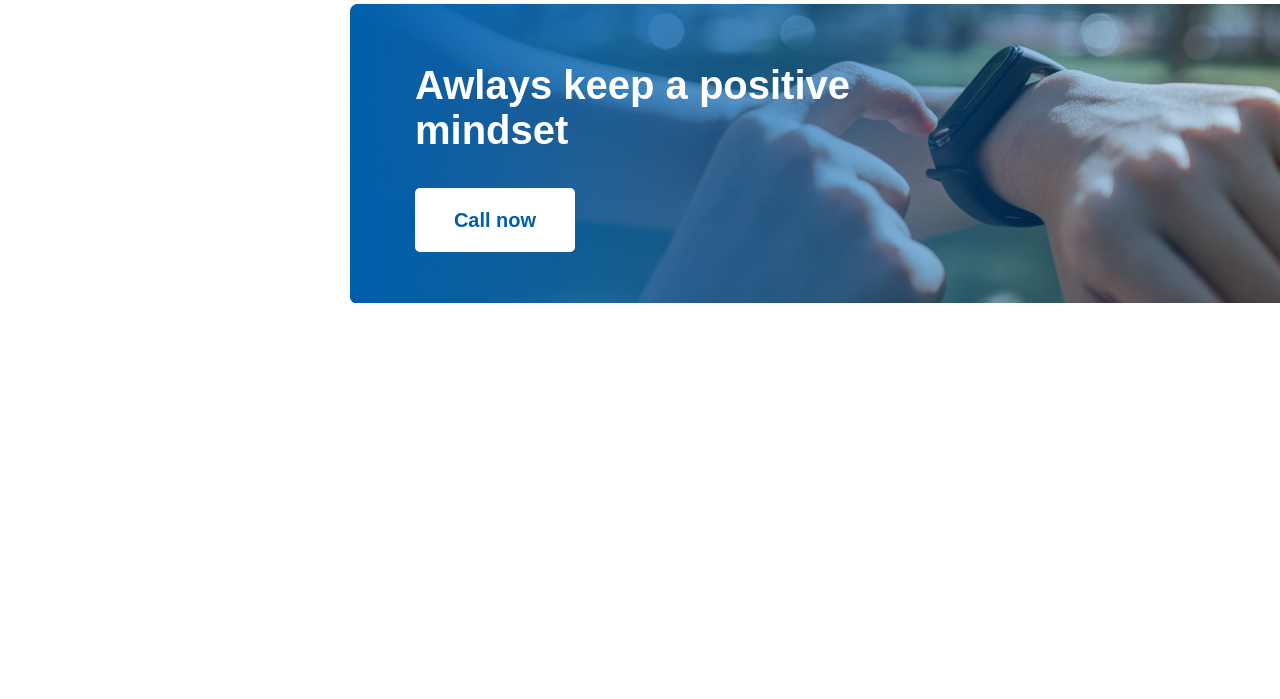
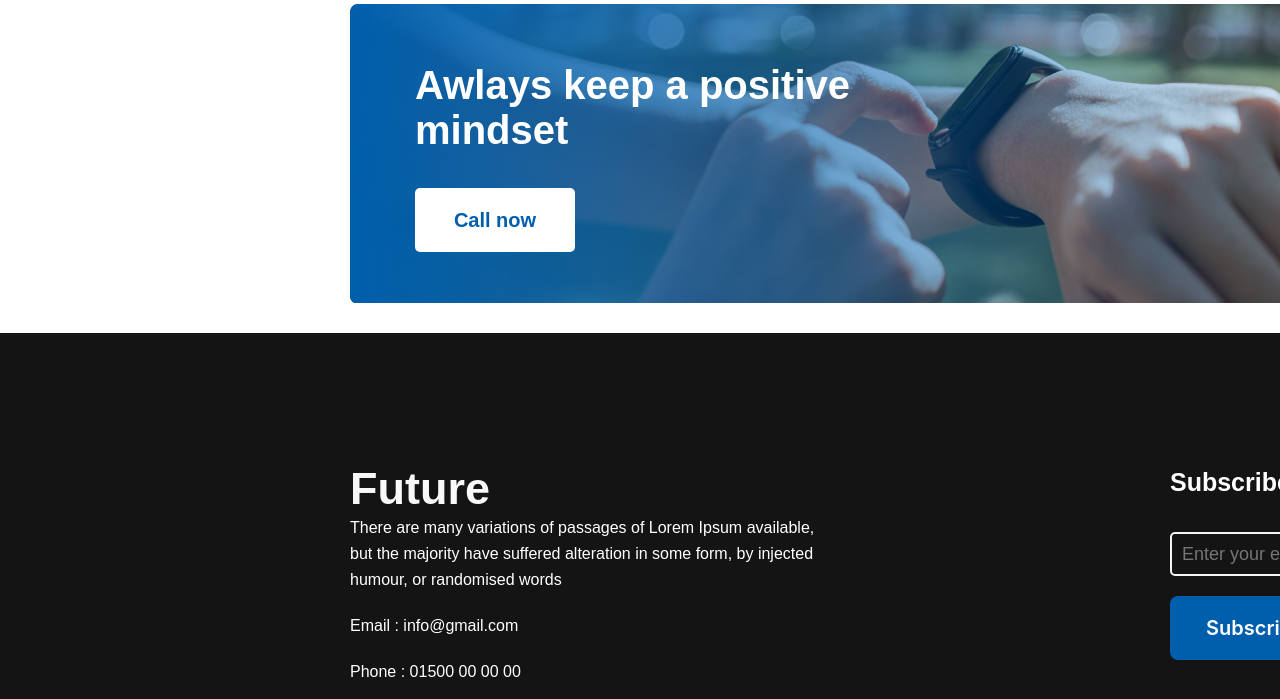
Before and after one commit to yousuf52cse/new-year-new-me, a plain HTML site: page index.html in a window 1280 px wide. Shown: the part 2532-3231 px from the top of the page. Before the commit the page ends 2865 px from the top, so only its background shows below. Drawn offline with Linux system fonts and the light colour scheme.

Commit message:
Complete footer section

```diff
--- a/index.html
+++ b/index.html
@@ -78,7 +78,25 @@
     </main>
 
     <footer>
-
+            <!-- footer section -->
+            <div class="footer">
+                <div class="fcont">
+                    <h3>Future</h3>
+                    <p>There are many variations of passages of Lorem Ipsum available, but the majority have suffered alteration in some form, by injected humour, or randomised words</p>
+                    <p>Email : info@gmail.com</p>
+                    <p>Phone : 01500 00 00 00</p>
+                    <div class="social-links">
+                        <a href=""><img src="images/icons/fb.png " alt=""></a>
+                        <a href=""><img src="images/icons/twitter.png" alt=""></a>
+                        <a href=""><img src="images/icons/youtube.png" alt=""></a>
+                    </div>
+                </div>
+                <div class="subscribe">
+                    <h4>Subscribe</h4>
+                    <input type="email" placeholder="Enter your email">
+                    <input type="button" value="Subscribe">
+                </div>
+            </div>
     </footer>
 </body>
 
--- a/styles/nynm.css
+++ b/styles/nynm.css
@@ -150,3 +150,82 @@
     border: 0px;
     margin: 25px 915px 60px 65px;
 }
+
+.footer {
+    background-color: #151414;
+    display: flex;
+}
+
+.fcont {
+    /* width: 100%; */
+    color: #F8F8F8;
+}
+
+.fcont h3 {
+    font-size: 45px;
+    font-weight: 700;
+    margin-top: 130px;
+    margin-left: 350px;
+}
+
+.fcont p {
+    margin-left: 350px;
+    margin-bottom: 20px;
+    width: 485px;
+    color: #FFF;
+    font-size: 16px;
+    font-weight: 400;
+    line-height: 26px;
+    /* 162.5% */
+}
+
+.social-links {
+    margin-left: 350px;
+    padding-bottom: 130px;
+    gap: 25px;
+    /* padding: 10px; */
+}
+
+.subscribe input[type='email'],
+input[type='button'] {
+    /* width: 100%; */
+    display: block;
+    margin-left: 335px;
+
+}
+
+.subscribe h4 {
+    color: #FFF;
+    font-size: 25px;
+    font-weight: 600;
+    margin-left: 335px;
+    margin-top: 135px;
+}
+
+.subscribe input[type='email'] {
+    width: 325px;
+    height: 40px;
+    flex-shrink: 0;
+    margin-top: 35px;
+    background-color: #151414;
+    color: #F3F3F3;
+    font-size: 18px;
+    font-weight: 400;
+    border: 2px solid #F3F3F3;
+    border-radius: 5px;
+    padding-left: 10px;
+}
+
+.subscribe input[type='button'] {
+    width: 170.106px;
+    height: 64px;
+    flex-shrink: 0;
+    border: 0px;
+    border-radius: 8px;
+    background: #005FAC;
+    margin-top: 20px;
+    color: #FFF;
+    font-family: Inter;
+    font-size: 20px;
+    font-weight: 600;
+}
```
